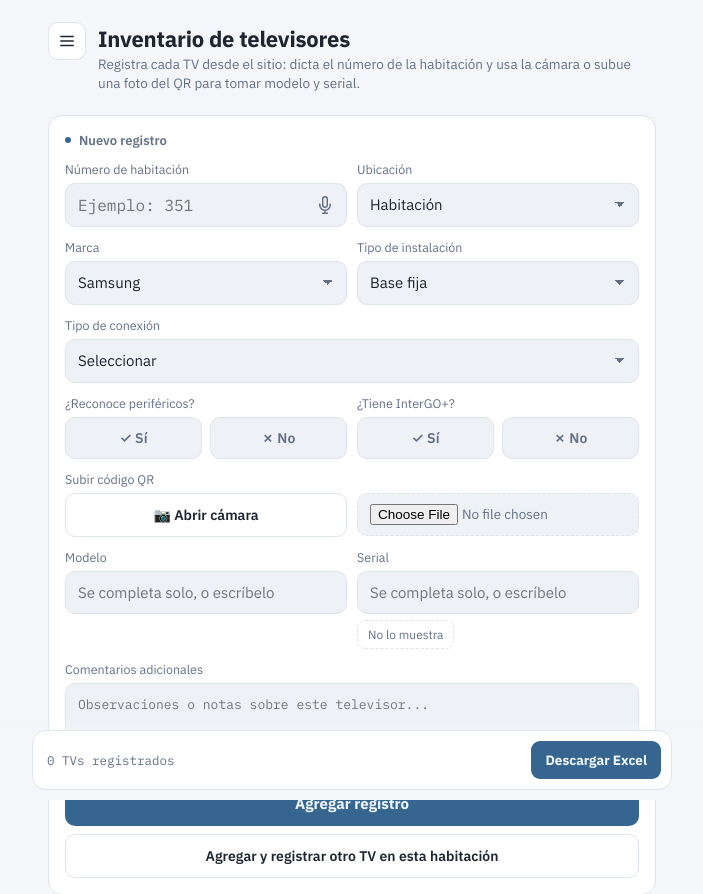
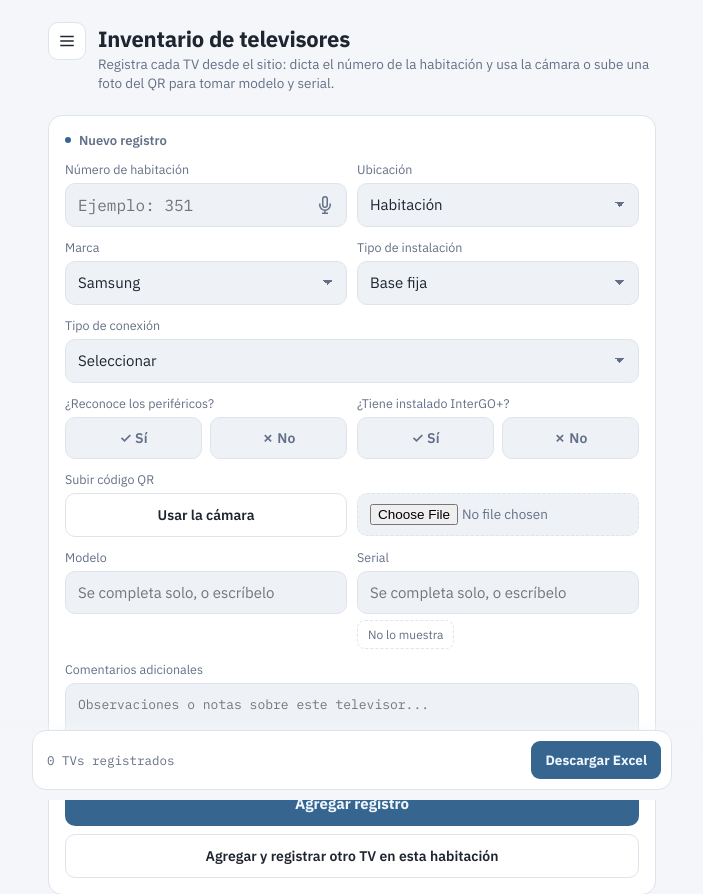
Before and after one commit to leonelaramoslvrl-cmyk/Inventario-de-televisores, a Flask app: page / in a window 1280 px wide. Shown: the top 894 px of the page, without its empty margins (288-991 px from the left). Run offline with Flask 3, Linux system fonts and the light colour scheme; data that the repository does not hold is empty; some libraries are stand-ins or nearby versions.

Commit message:
Actualizar el archivo HTML con los cambios

```diff
--- a/templates/index.html
+++ b/templates/index.html
@@ -29,7 +29,7 @@
       </button>
       <div>
         <h1>Inventario de televisores</h1>
-        <div class="sub">Registra cada TV desde el sitio: dicta el número de la habitación y usa la cámara o subue una foto del QR para tomar modelo y serial.</div>
+        <div class="sub">Registra cada TV desde el sitio: dicta el número de la habitación y usa la cámara o sube una foto del QR para tomar modelo y serial.</div>
       </div>
     </div>
   </header>
@@ -89,14 +89,14 @@
 
     <div class="row2">
       <div class="field">
-        <label>¿Reconoce periféricos?</label>
+        <label>¿Reconoce los periféricos?</label>
         <div class="segmented" id="perifSeg">
           <button type="button" class="segBtn" data-val="si" aria-label="Sí">✓ Sí</button>
           <button type="button" class="segBtn" data-val="no" aria-label="No">✗ No</button>
         </div>
       </div>
       <div class="field">
-        <label>¿Tiene InterGO+?</label>
+        <label>¿Tiene instalado InterGO+?</label>
         <div class="segmented" id="intergoSeg">
           <button type="button" class="segBtn" data-val="si" aria-label="Sí">✓ Sí</button>
           <button type="button" class="segBtn" data-val="no" aria-label="No">✗ No</button>
@@ -107,7 +107,7 @@
     <div class="row2">
       <div class="field">
         <label>Subir código QR</label>
-        <button type="button" class="btnGhost" id="btnOpenCamera">📷 Abrir cámara</button>
+        <button type="button" class="btnGhost" id="btnOpenCamera">Usar la cámara</button>
       </div>
       <div class="field">
         <label>&nbsp;</label>
```
